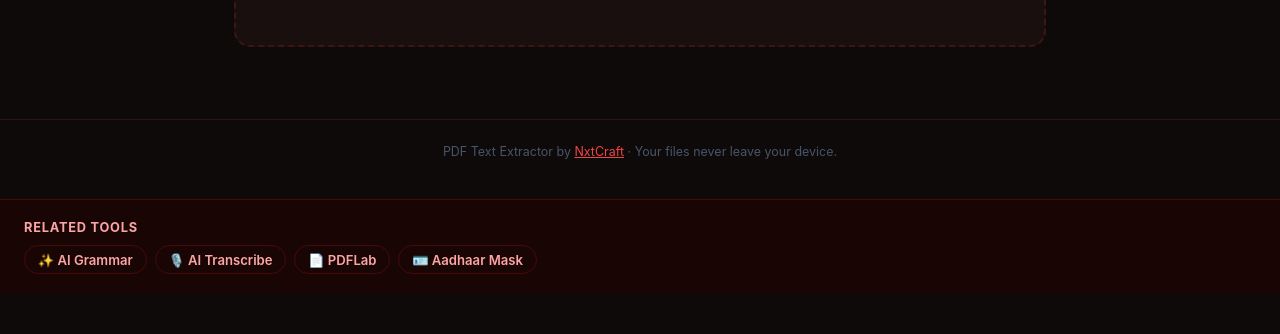
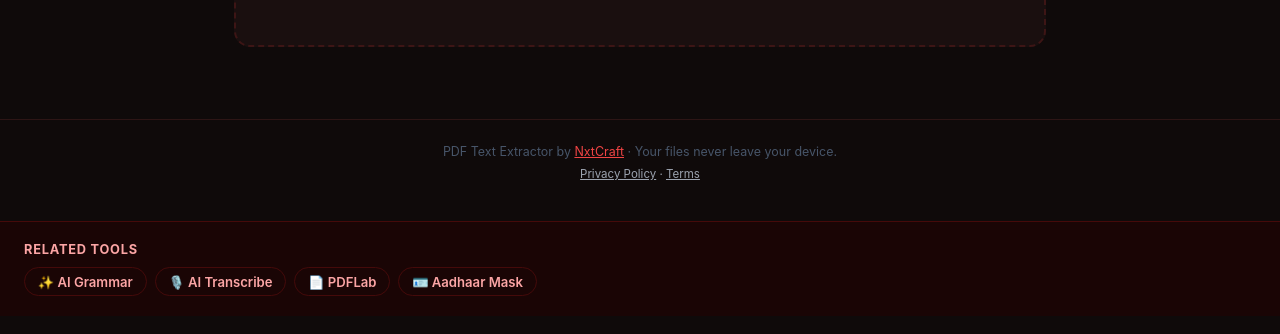
Before and after one commit to nxtcraft/pdf-text, a plain HTML site: page index.html in a window 1280 px wide. Shown: the part 304-638 px from the top of the page. Drawn offline with Linux system fonts and the light colour scheme; a script that the page names is missing.

Commit message:
legal: add Privacy Policy + Terms footer links
Co-Authored-By: Claude Sonnet 4.6 <noreply@anthropic.com>

```diff
--- a/index.html
+++ b/index.html
@@ -91,7 +91,8 @@ footer{text-align:center;padding:1.5rem;color:#475569;font-size:.78rem;margin-to
     <textarea class="output" id="output" readonly></textarea>
   </div>
 </main>
-<footer><p>PDF Text Extractor by <a href="https://nxtcraft.github.io/" style="color:#ef4444">NxtCraft</a> · Your files never leave your device.</p></footer>
+<footer><p>PDF Text Extractor by <a href="https://nxtcraft.github.io/" style="color:#ef4444">NxtCraft</a> · Your files never leave your device.</p><p style="font-size:.72rem;color:#9ca3af;margin-top:.5rem"><a href="https://nxtcraft.github.io/privacy/" style="color:#9ca3af">Privacy Policy</a> · <a href="https://nxtcraft.github.io/terms/" style="color:#9ca3af">Terms</a></p>
+</footer>
 
 <script src="https://cdnjs.cloudflare.com/ajax/libs/pdf.js/3.11.174/pdf.min.js"></script>
 <script>
```
